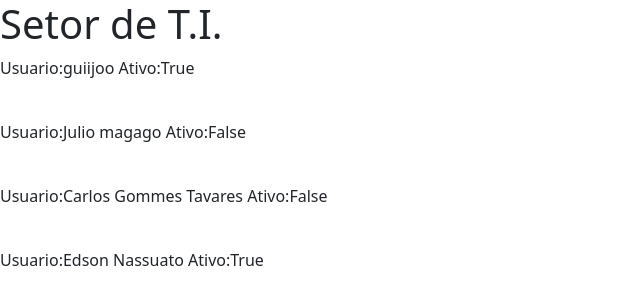
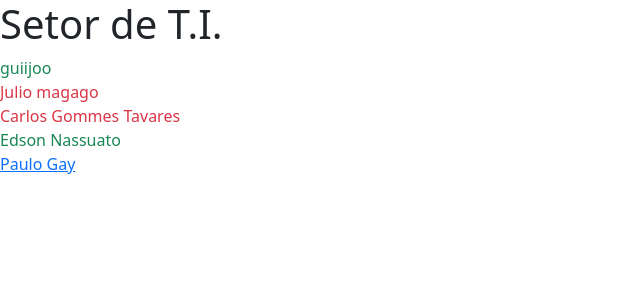
Before and after one commit to guiijoo/FlaskStudies, a Flask app: page / in a window 1280 px wide. Shown: the top 305 px of the page, without its empty margins (0-640 px from the left). Run offline with Flask 3, Linux system fonts and the light colour scheme.

Commit message:
UPDATED index.html

```diff
--- a/ProjetoFlask/main.py
+++ b/ProjetoFlask/main.py
@@ -16,5 +16,9 @@ def main():
     ]
     return render_template("index.html", titulo=titulo, usuarios=usuarios)
 
+@app.route("/pauloGay")
+def paulo():
+    return "paulo"
+
 #execução
 app.run(debug=True)
--- a/ProjetoFlask/templates/index.html
+++ b/ProjetoFlask/templates/index.html
@@ -1,4 +1,5 @@
-<!doctype html>
+<!DOCTYPE html>
+<!DOCTYPE html>
 <html lang="pt-br">
   <head>
     <!-- Required meta tags -->
@@ -8,17 +9,19 @@
     <!-- Bootstrap CSS -->
     <link href="https://cdn.jsdelivr.net/npm/bootstrap@5.0.2/dist/css/bootstrap.min.css" rel="stylesheet" integrity="sha384-EVSTQN3/azprG1Anm3QDgpJLIm9Nao0Yz1ztcQTwFspd3yD65VohhpuuCOmLASjC" crossorigin="anonymous">
 
-    <title>Página Principal</title>
+    <title>pagina gamer cu</title>
   </head>
   <body>
     <h1>{{titulo}}</h1>
     {% for usuario in usuarios %}
-    <div>
-      <p>Usuario:{{usuario.nome}}           Ativo:{{usuario.membro_ativo}}</p>
-      <br>
-    </div>
+    {%if usuario.membro_ativo%}
+    <div class="text-success">{{usuario.nome}}</div>
+    {%else%}
+    <div class="text-danger">{{usuario.nome}}</div>
+    {% endif %}
     {% endfor %}
 
+    <a href="{{ url_for('paulo') }}">Paulo Gay</a>
     <!-- Optional JavaScript; choose one of the two! -->
 
     <!-- Option 1: Bootstrap Bundle with Popper -->
```
